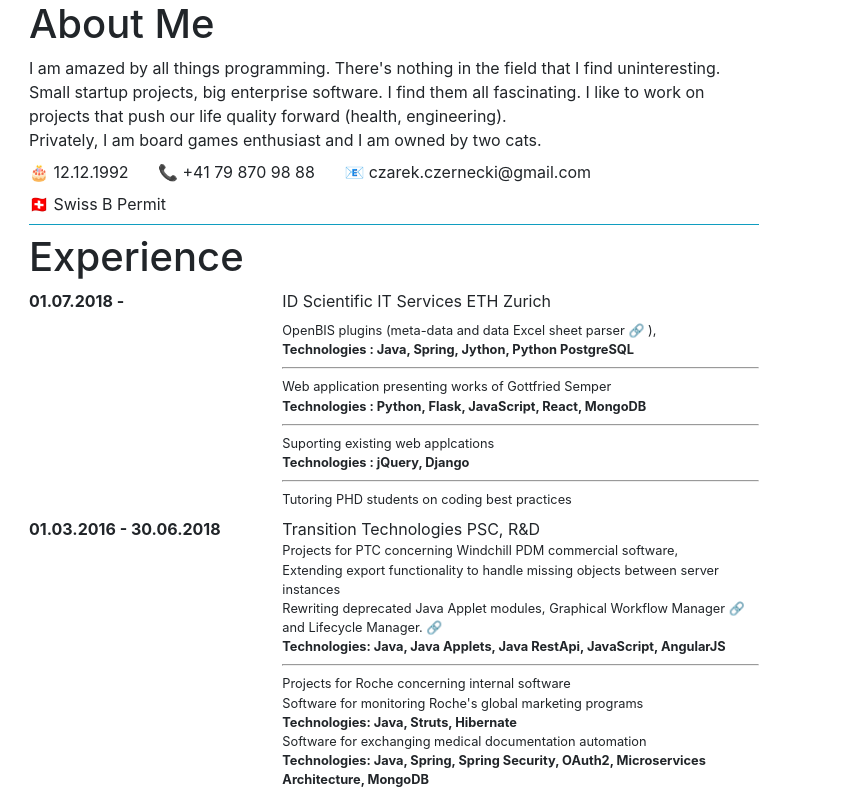
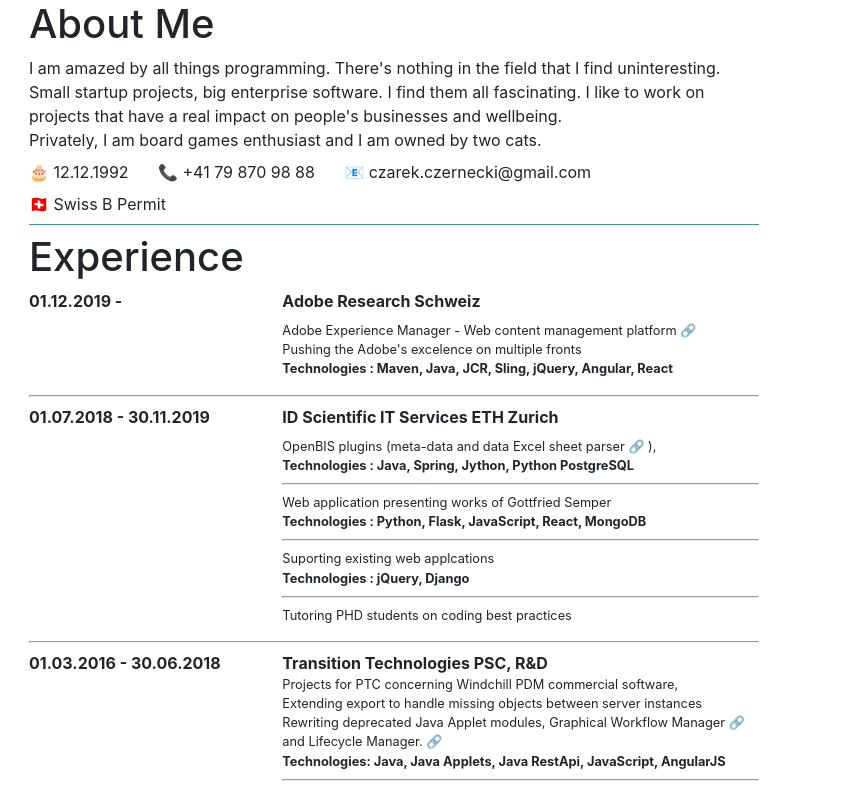
Before and after one commit to CezCz/CezCz.github.io, a plain HTML site: page index.html in a window 1280 px wide. Shown: the top 791 px of the page, 436-1280 px from the left. Drawn offline with Linux system fonts and the light colour scheme.

Commit message:
cv refresh

```diff
--- a/index.html
+++ b/index.html
@@ -7,7 +7,7 @@
   <title>Cezary Czernecki CV</title>
   <meta name="description" content="Cezary's cv">
   <meta name="theme-color" content="#317EFB"/>
-  <!-- intended to get everything in one file to send as a CV through mail and view offline -->
+  <!-- intended to get everything in one file to send as a CV in a mail and to view offline -->
   <style>
   /*!
      * Bootstrap v4.1.0 (https://getbootstrap.com/)
@@ -66,7 +66,7 @@
           <div class="row">
             <div class="col-lg-12">
               <p>
-                I am amazed by all things programming. There's nothing in the field that I find uninteresting. Small startup projects, big enterprise software. I find them all fascinating. I like to work on projects that push our life quality forward (health, engineering). <br/> Privately, I am board games enthusiast and I am owned by two cats.
+                I am amazed by all things programming. There's nothing in the field that I find uninteresting. Small startup projects, big enterprise software. I find them all fascinating. I like to work on projects that have a real impact on people's businesses and wellbeing. <br/> Privately, I am board games enthusiast and I am owned by two cats.
               </p>
               <p>
                 <span class="item"> &#127874; 12.12.1992 </span>
@@ -81,14 +81,33 @@
         </section>
         <section>
           <h1> Experience </h1>
+
+		  <div class="row">
+            <div class="col-lg-4">
+              <p>
+                <strong>01.12.2019 - </strong>
+              </p>
+            </div>
+            <div class="col-lg-8">
+              <p><strong>Adobe Research Schweiz</strong></p>
+              <p class="small">
+                  Adobe Experience Manager - Web content management platform <a class="no-print" href="https://www.adobe.com/pl/marketing/experience-manager.html" target="_blank" rel="noopener"> &#128279; </a><br/>
+				  Pushing the Adobe's excelence on multiple fronts <br/>
+				  <strong> Technologies : Maven, Java, JCR, Sling, jQuery, Angular, React</strong>
+              </p>
+
+            </div>
+          </div>
+		  <hr class="m-0"/>
+
           <div class="row">
             <div class="col-lg-4">
               <p>
-                <strong>01.07.2018 - </strong>
+                <strong>01.07.2018 - 30.11.2019</strong>
               </p>
             </div>
             <div class="col-lg-8">
-              <p>ID Scientific IT Services ETH Zurich </p>
+              <p><strong>ID Scientific IT Services ETH Zurich</strong> </p>
               <p class="small">
                   OpenBIS plugins (meta-data and data Excel sheet parser
                   <a class="no-print" href="https://sissource.ethz.ch/sispub/openbis/tree/master/openbis_standard_technologies/dist/core-plugins/xls-import/1" target="_blank" rel="noopener"> &#128279; </a>), <br/>
@@ -108,8 +127,9 @@
               <p class="small">
                   Tutoring PHD students on coding best practices <br/>
               </p>
+            </div>
           </div>
-          </div>
+		  <hr class="m-0"/>
           <div class="row">
             <div class="col-lg-4">
               <p>
@@ -117,12 +137,12 @@
               </p>
             </div>
             <div class="col-lg-8">
-              Transition Technologies PSC, R&amp;D
+              <strong>Transition Technologies PSC, R&amp;D</strong>
               <div class="row">
                 <div class="col-lg-12">
                   <p class="small">
                     Projects for PTC concerning Windchill PDM commercial software, <br/>
-                    Extending export functionality to handle missing objects between server instances <br/>
+                    Extending export to handle missing objects between server instances <br/>
                     Rewriting deprecated Java Applet modules, Graphical Workflow Manager <a class="no-print" href="https://support.ptc.com/help/wnc/r11.2.0.0/en/index.html#page/Windchill_Help_Center/WFAdminAbout.html" target="_blank" rel="noopener"> &#128279; </a> and Lifecycle Manager. <a href="https://support.ptc.com/help/wnc/r11.2.0.0/en/index.html#page/Windchill_Help_Center%2FLCPropertiesLCEditView.html" target="_blank" rel="noopener"> &#128279; </a> <br/>
                     <strong>Technologies: Java, Java Applets, Java RestApi, JavaScript, AngularJS</strong>
                   </p>
@@ -131,13 +151,14 @@
                     Projects for Roche concerning internal software <br/>
                     Software for monitoring Roche's global marketing programs <br/>
                     <strong>Technologies: Java, Struts, Hibernate</strong> <br/>
-                    Software for exchanging medical documentation automation <br/>
+                    Software for medical documentation exchange automation <br/>
                     <strong>Technologies: Java, Spring, Spring Security, OAuth2, Microservices Architecture, MongoDB</strong>
                   </p>
                 </div>
               </div>
             </div>
           </div>
+		  <hr class="m-0"/>
           <div class="row">
             <div class="col-lg-4">
               <p>
@@ -145,7 +166,7 @@
               </p>
             </div>
             <div class="col-lg-8">
-                ID Scientific IT Services ETH Zurich, <br/> Scientific Software and Data Management, IT Support
+                <strong>ID Scientific IT Services ETH Zurich</strong>, <br/>
               <div class="row">
                 <div class="col-lg-12">
                   <p class="small">
```
